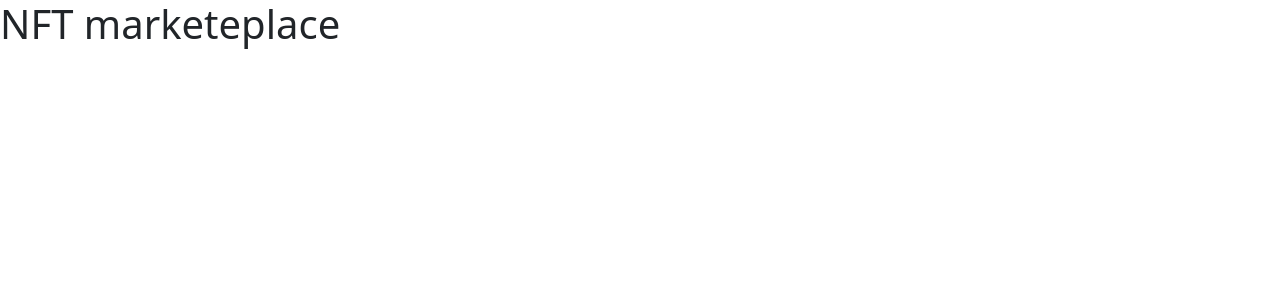
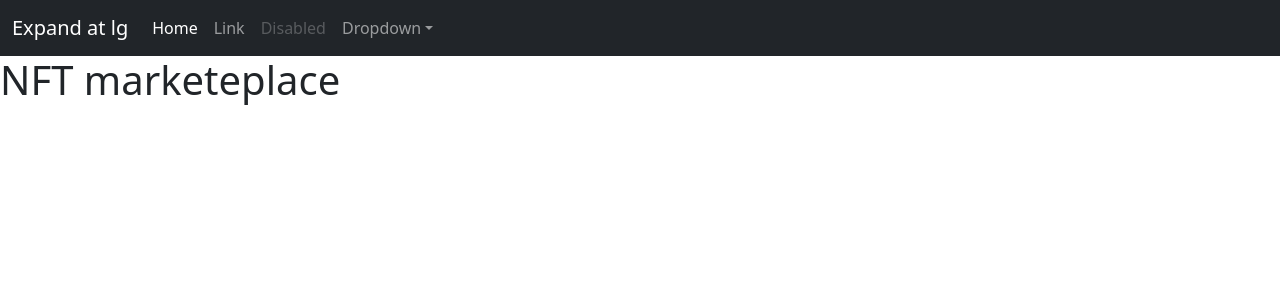
Before and after one commit to SamanKeighobadi/nft-marketplace, a React (Create React App) app in the folder client/: page / in a window 1280 px wide. Shown: the top 300 px of the page. Built offline with nearby package versions, Linux system fonts and the light colour scheme.

Commit message:
create navbar component

```diff
--- a/client/src/App.js
+++ b/client/src/App.js
@@ -1,9 +1,11 @@
 import React  from "react";
+import AppNavbar from "./components/AppNavbar";
 // React Router DOM
 
 const App = () =>{
   return (
     <div>
+    <AppNavbar />
       <h1>NFT marketeplace</h1>
     </div>
   )
--- /dev/null
+++ b/client/src/components/AppNavbar.js
@@ -0,0 +1,77 @@
+import React from "react";
+
+const AppNavbar = () => {
+  return (
+    <div>
+      <nav
+        class="navbar navbar-expand-lg navbar-dark bg-dark"
+        aria-label="Fifth navbar example"
+      >
+        <div class="container-fluid">
+          <a class="navbar-brand" href="#">
+            Expand at lg
+          </a>
+          <button
+            class="navbar-toggler"
+            type="button"
+            data-bs-toggle="collapse"
+            data-bs-target="#navbarsExample05"
+            aria-controls="navbarsExample05"
+            aria-expanded="false"
+            aria-label="Toggle navigation"
+          >
+            <span class="navbar-toggler-icon"></span>
+          </button>
+
+          <div class="collapse navbar-collapse" id="navbarsExample05">
+            <ul class="navbar-nav me-auto mb-2 mb-lg-0">
+              <li class="nav-item">
+                <a class="nav-link active" aria-current="page" href="#">
+                  Home
+                </a>
+              </li>
+              <li class="nav-item">
+                <a class="nav-link" href="#">
+                  Link
+                </a>
+              </li>
+              <li class="nav-item">
+                <a class="nav-link disabled">Disabled</a>
+              </li>
+              <li class="nav-item dropdown">
+                <a
+                  class="nav-link dropdown-toggle"
+                  href="#"
+                  id="dropdown05"
+                  data-bs-toggle="dropdown"
+                  aria-expanded="false"
+                >
+                  Dropdown
+                </a>
+                <ul class="dropdown-menu" aria-labelledby="dropdown05">
+                  <li>
+                    <a class="dropdown-item" href="#">
+                      Action
+                    </a>
+                  </li>
+                  <li>
+                    <a class="dropdown-item" href="#">
+                      Another action
+                    </a>
+                  </li>
+                  <li>
+                    <a class="dropdown-item" href="#">
+                      Something else here
+                    </a>
+                  </li>
+                </ul>
+              </li>
+            </ul>
+          </div>
+        </div>
+      </nav>
+    </div>
+  );
+};
+
+export default AppNavbar;
```
